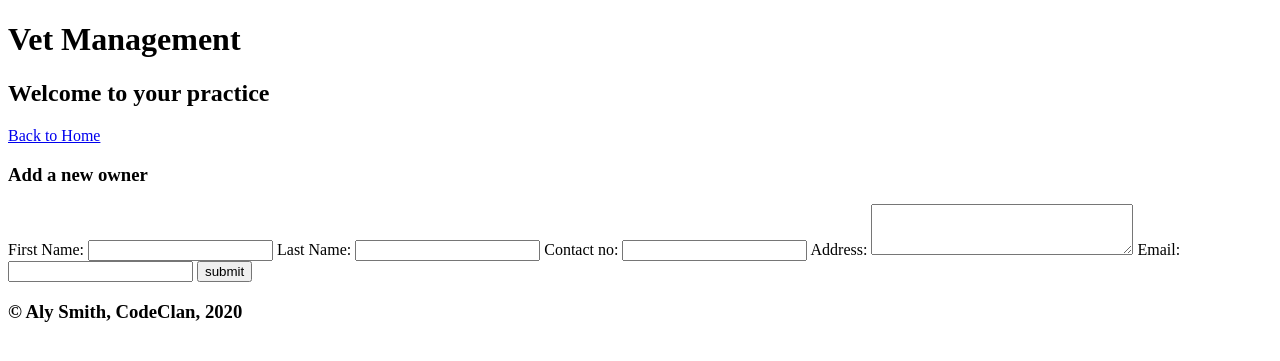
After one commit to JaSmith13/vet_management_project, a Flask app: template vet_management/templates/owners/edit.html in a window 1280 px wide. The commit adds this page. Shown: the top 361 px of the page. Run offline with Flask 2, Linux system fonts and the light colour scheme; the template is opened without the code that fills it, so the values that code supplies are empty.

Commit message:
adds functionality to edit owner details

```diff
--- a/vet_management/controllers/pets_controller.py
+++ b/vet_management/controllers/pets_controller.py
@@ -23,7 +23,7 @@ def new_pet():
     vets = vet_repository.select_all()
     return render_template("pets/new.html", vets = vets, owners = owners)
 
-# #CREATE
+#CREATE
 @pets_blueprint.route("/pets", methods=['POST'])
 def create_pet():
     name = request.form["name"]
@@ -38,7 +38,7 @@ def create_pet():
 
     return redirect("/pets")
 
-# #EDIT
+#EDIT
 @pets_blueprint.route("/pets/<id>/edit", methods=['GET'])
 def edit_pet(id):
     pet = pet_repository.select(id)
@@ -46,7 +46,7 @@ def edit_pet(id):
     vets = vet_repository.select_all()
     return render_template("pets/edit.html", pet = pet, vets = vets, owners = owners)
 
-# #UPDATE
+#UPDATE
 @pets_blueprint.route("/pets/<id>", methods=['POST'])
 def update_pet_details(id):
     name = request.form["name"]
--- a/vet_management/repositories/owner_repository.py
+++ b/vet_management/repositories/owner_repository.py
@@ -44,6 +44,6 @@ def save(owner):
 
 #Update
 def update(owner):
-    sql = "UPDATE owners SET (first_name, last_name, contact_number, address, email) VALUES (%s, %s, %s, %s, %s) WHERE id = %s"
+    sql = "UPDATE owners SET (first_name, last_name, contact_number, address, email) = (%s, %s, %s, %s, %s) WHERE id = %s"
     values = [owner.first_name, owner.last_name, owner.contact_number, owner.address, owner.email, owner.id]
     run_sql(sql, values)
--- /dev/null
+++ b/vet_management/templates/owners/edit.html
@@ -0,0 +1,20 @@
+{% extends "base.html"%}
+
+{% block content %}
+<h3>Add a new owner</h3>
+
+<form action="/owners/{{owner.id}}" method="POST">
+    <label for="first_name">First Name:</label>
+    <input type="text" name="first_name" value="{{owner.first_name}}">
+    <label for="Last_name">Last Name:</label>
+    <input type="text" name="last_name" value="{{owner.last_name}}">
+    <label for="contact_number">Contact no:</label>
+    <input type="text" name="contact_number" value="{{owner.contact_number}}">
+    <label for="address">Address:</label>
+    <textarea name="address" cols="30" rows="3">{{owner.address}}</textarea>
+    <label for="email">Email:</label>
+    <input type="text" name="email" value="{{owner.email}}">
+    <input type="submit" value="submit">
+</form>
+
+{% endblock %}
--- a/vet_management/templates/owners/show.html
+++ b/vet_management/templates/owners/show.html
@@ -7,6 +7,7 @@
         <p>Phone: {{owner.contact_number}}</p>
         <p>Email: {{owner.email}}</p>
         <br>
+        <a href="/owners/{{owner.id}}/edit">Edit this Info</a>
         <form action="/owners/{{owner.id}}/delete" method="POST">
             <a onclick="this.parentNode.submit();">Delete</a></p>
         </form>
--- a/vet_management/templates/pets/index.html
+++ b/vet_management/templates/pets/index.html
@@ -13,7 +13,9 @@
         <a href="/owners/{{pet.owner.id}}">Owner Info</a>
         <br>
         <a href="/pets/{{pet.id}}">More Info</a>
+        <br>
         <a href="/pets/{{pet.id}}/edit">Edit this Info</a>
+        <br>
         <form action="/pets/{{pet.id}}/delete" method="POST">
             <a onclick="this.parentNode.submit();">Delete</a></p>
         </form>
```
Also changed, not shown: vet_management/console.py (+14 -7 lines), vet_management/controllers/owners_controller.py (+21 -1 lines).
